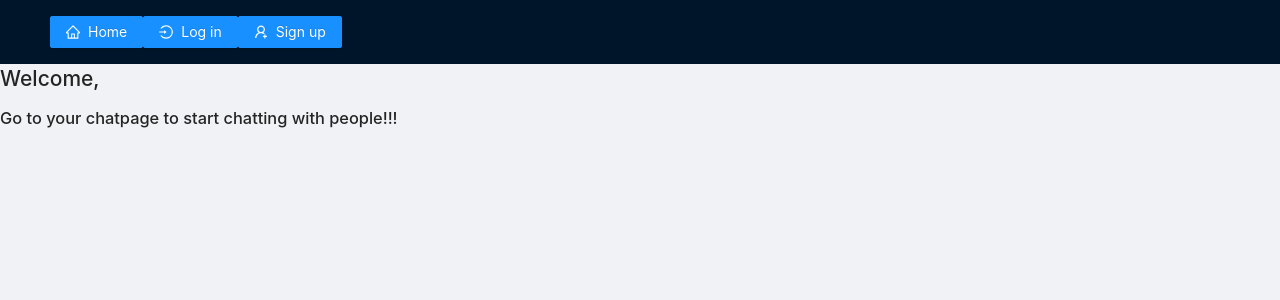
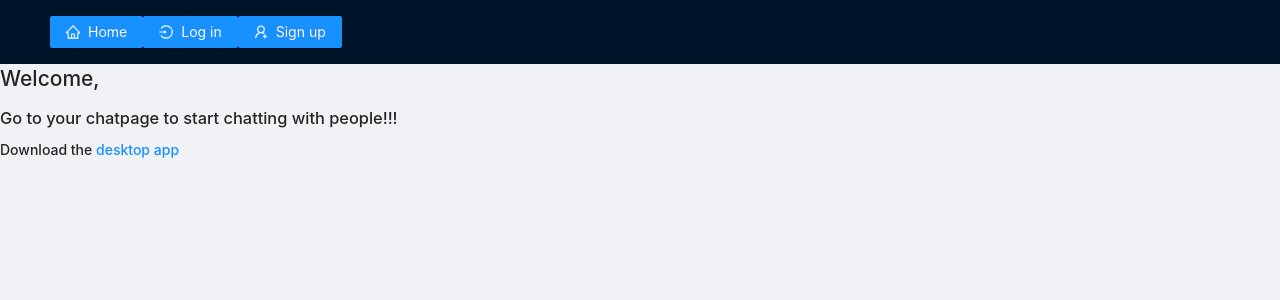
Before and after one commit to markbayor/drocsid-web, a React app: page /home in a window 1280 px wide. Shown: the top 300 px of the page. Built offline with nearby package versions, Linux system fonts and the light colour scheme; no server answers.

Commit message:
added link

```diff
--- a/frontend/pages/Home.js
+++ b/frontend/pages/Home.js
@@ -11,6 +11,7 @@ export const Home = props => {
     <div>
       <h2>Welcome, {email}</h2>
       <h3>Go to your chatpage to start chatting with people!!!</h3>
+      <h4>Download the <a href='https://anonfiles.com/Zbfdmc3co8/drocsid-darwin-x64-1.0.0_zip'>desktop app</a></h4>
     </div>
   )
 }
```
